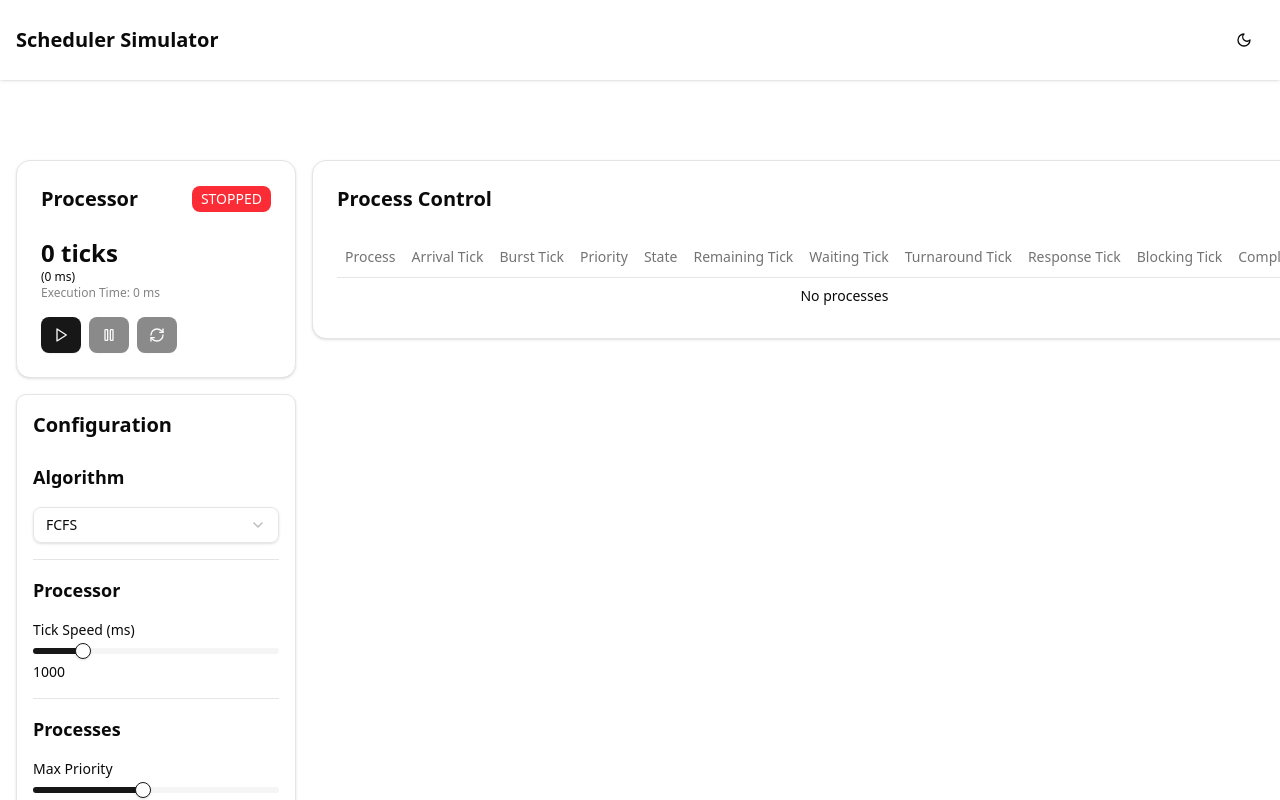
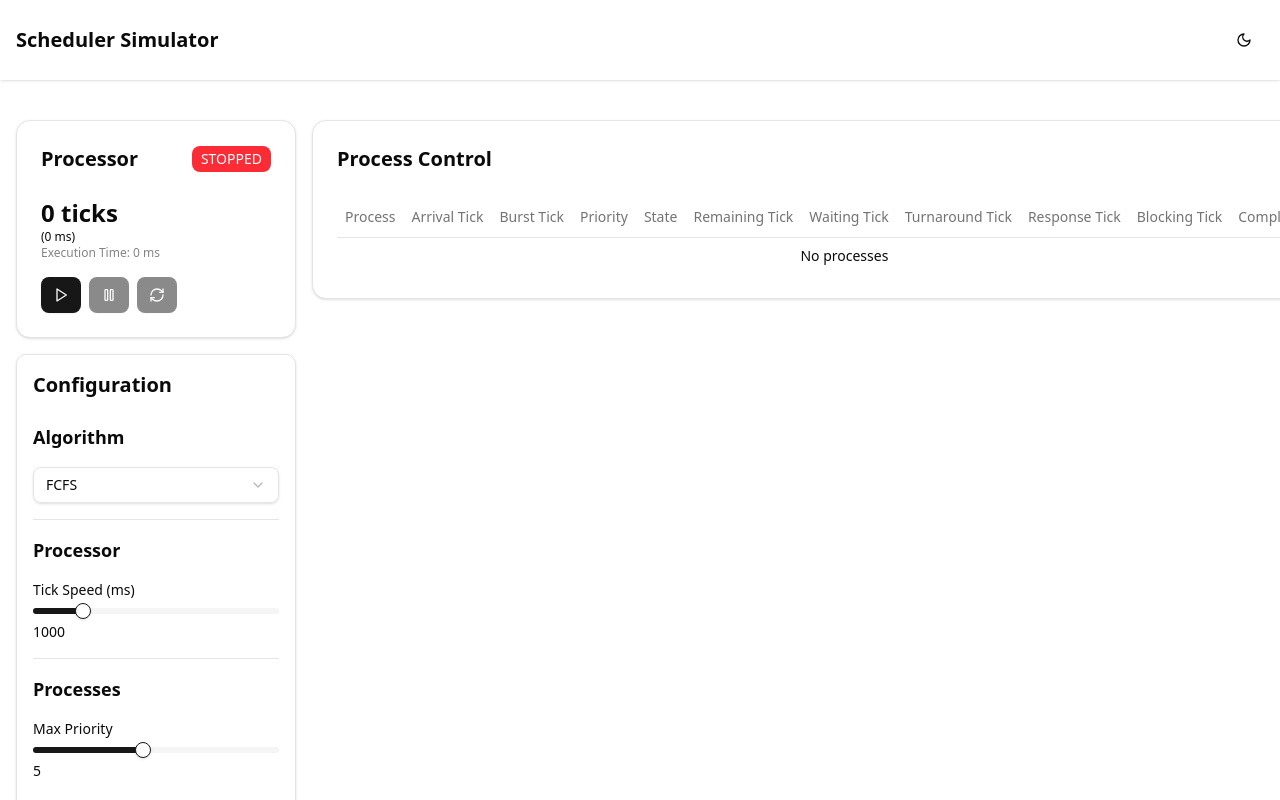
Before and after one commit to EnderPuentes/ula-os-process-scheduler, a Next.js app: page / in a window 1280 px wide. Shown: the top 800 px of the page. Built offline with nearby package versions, Linux system fonts and the light colour scheme.

Commit message:
refactor: simplify HomePage component layout for SimulatorVisualizer

```diff
--- a/src/app/page.tsx
+++ b/src/app/page.tsx
@@ -1,9 +1,5 @@
 import { SimulatorVisualizer } from "@/components/simulator";
 
 export default function HomePage() {
-  return (
-    <section className="flex flex-col items-center justify-start min-h-screen py-10">
-      <SimulatorVisualizer />
-    </section>
-  );
+  return <SimulatorVisualizer />;
 }
```
